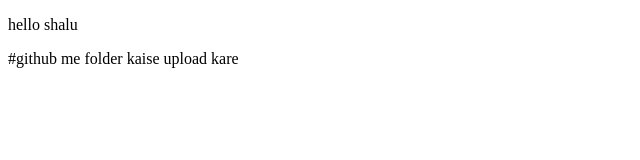
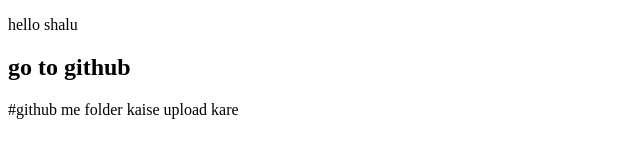
Before and after one commit to ansari9112007/GIT-EXERCISE, a plain HTML site: page index.html in a window 1280 px wide. Shown: the whole page, without its empty margins (0-640 px from the left). Drawn offline with Linux system fonts and the light colour scheme.

Commit message:
Add heading for GitHub link

```diff
--- a/index.html
+++ b/index.html
@@ -7,6 +7,7 @@
 </head>
 <body>
     <p>hello shalu</p>
+    <h2>go to github</h2>
 </body>
 </html>
 
```
